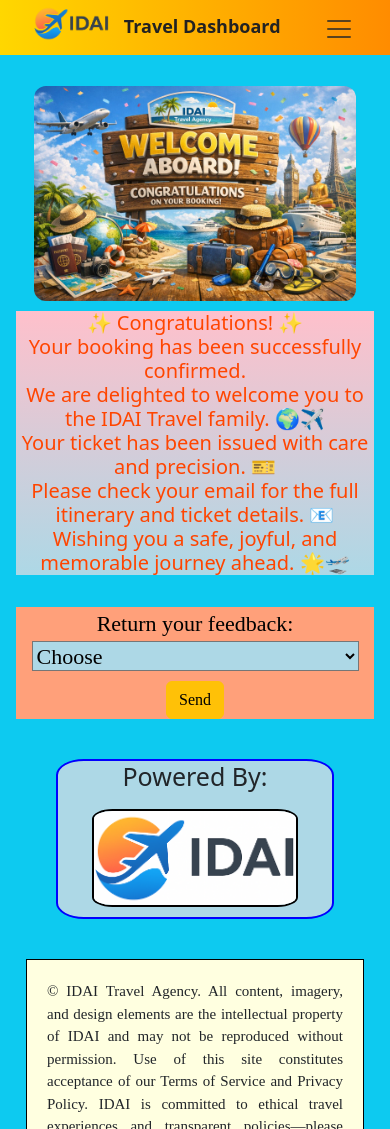
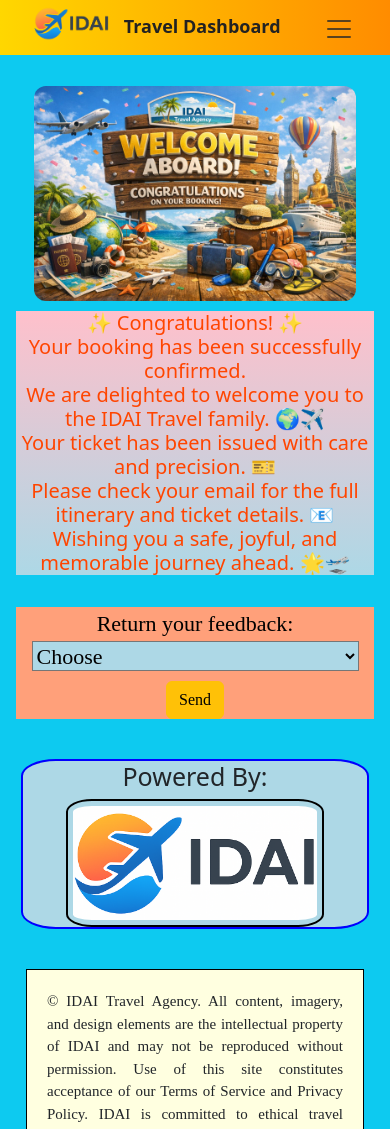
Before and after one commit to rayaantasnim/IDAI-Travel-Sector, a plain HTML site: page Cong.html in a window 390 px wide. Shown: the top 1129 px of the page. Drawn offline with nearby package versions, Linux system fonts and the light colour scheme.

Commit message:
Update Nav.css

```diff
--- a/Nav.css
+++ b/Nav.css
@@ -57,6 +57,16 @@
 
 /* Responsive Image */
 @media (max-width: 1100px) {
+.power{
+    margin-left: 5px !important;
+    margin-right: 5px !important;
+
+    img{
+      margin: 0px !important;
+      padding: 5px;
+      width: 65%;
+    }
+  }
 
   .section.events img{
     width: 99%;
@@ -217,7 +227,7 @@
 .para {
   width: auto;
   text-align: justify;
-  margin-right: 20px;
+  margin: 0px;
   padding: 15px;
   border: 1.5px solid #1a6bed;
   border-radius: 10px;
```
